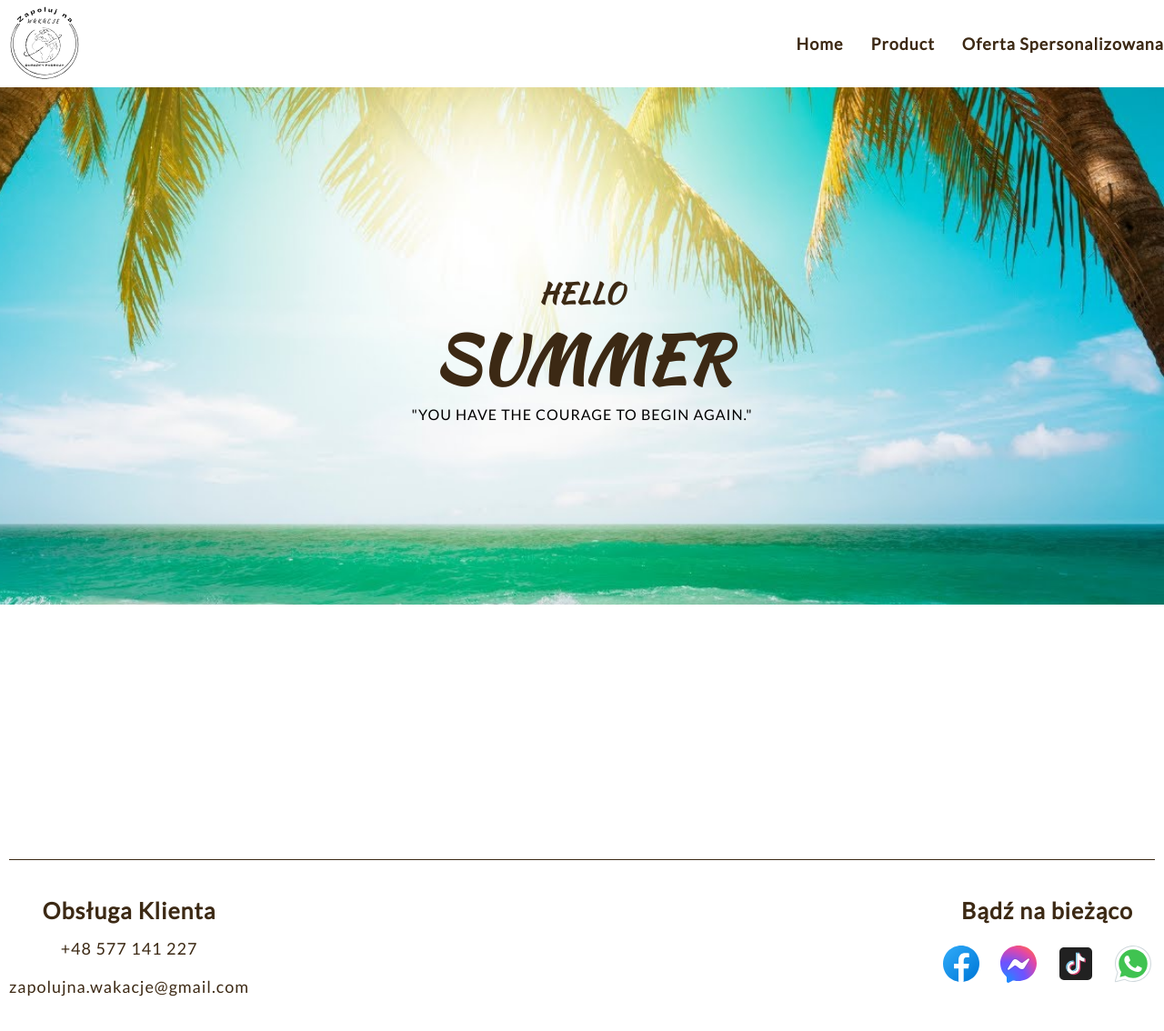
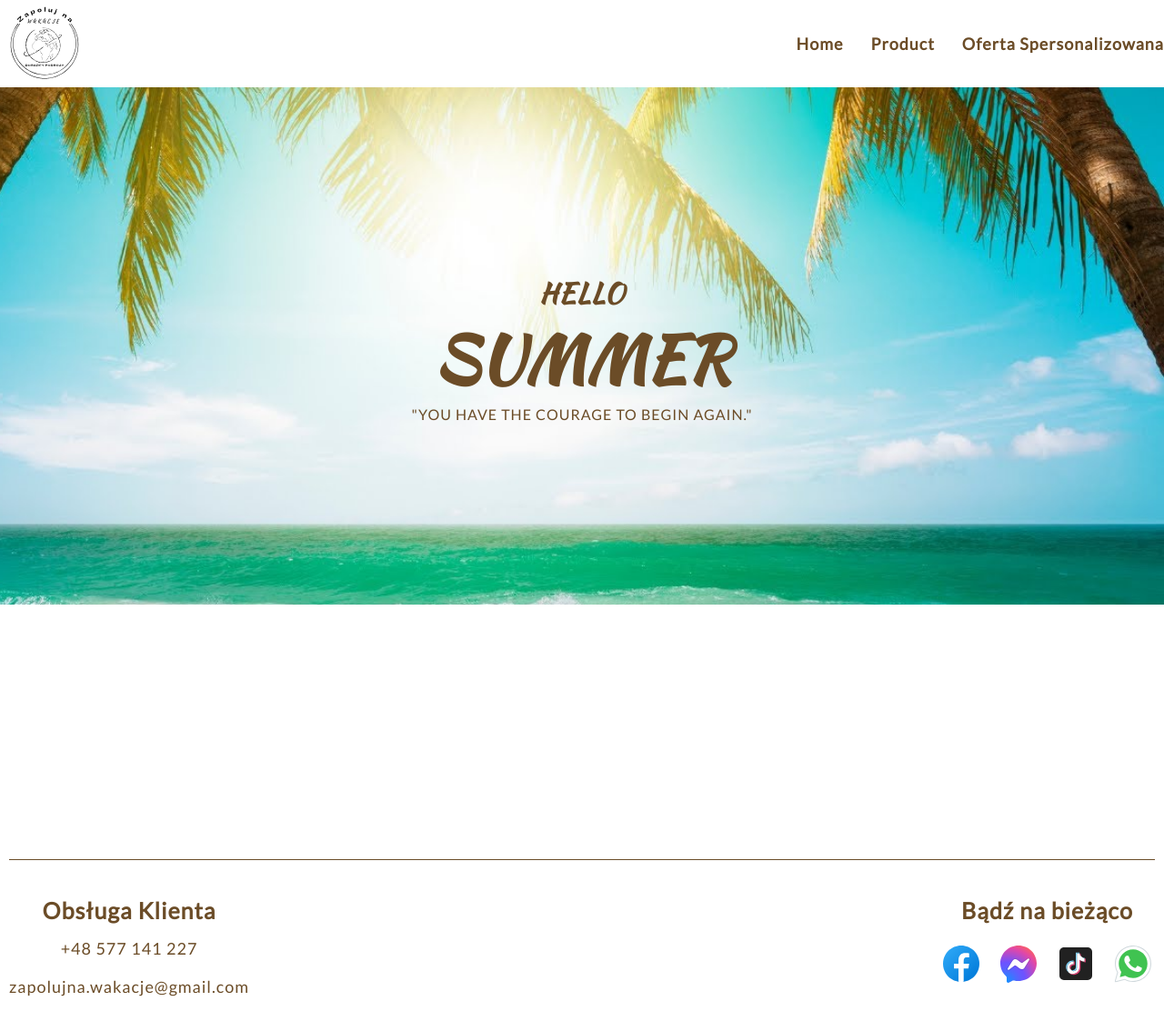
Before and after one commit to Anatoli1022/turizm, a React (Create React App) app: page / in a window 1280 px wide. Shown: the top 1134 px of the page at 91% size. Built offline with nearby package versions, Linux system fonts and the light colour scheme; no server answers.

Commit message:
feat: adds variables

```diff
--- a/src/components/hooks/searchBar/SearchBar.module.scss
+++ b/src/components/hooks/searchBar/SearchBar.module.scss
@@ -1,3 +1,5 @@
+@import '../../../styles/variables.scss';
+
 .wrapper-search {
   max-width: 630px;
   position: relative;
@@ -6,22 +8,22 @@
 }
 
 .search {
-  color: #3c2914;
+  color: $color-primary;
   padding-top: 18px;
   padding-bottom: 15px;
   padding-left: 26px;
   font-size: 16px;
   padding-right: 45px;
-  border: 1px solid #3c2914;
+  border: 1px solid$color-primary;
   border-radius: 6px;
   width: 100%;
-  transition: 0.3s;
+  transition: $transition-base;
 
   &:focus-visible {
     outline: none;
   }
   &::placeholder {
-    color: #3c2914;
+    color: $color-primary;
     font-size: 14px;
     font-weight: 400;
   }
--- a/src/components/page/home/hero/Hero.module.scss
+++ b/src/components/page/home/hero/Hero.module.scss
@@ -1,3 +1,5 @@
+@import '../../../../styles/variables.scss';
+
 .hero {
   position: relative;
   padding-top: 300px;
@@ -21,7 +23,7 @@
   font-family: 'Kaushan Script';
   text-align: center;
   font-size: 30px;
-  color: #3c2914;
+  color: $color-primary;
   text-transform: uppercase;
 }
 
@@ -32,5 +34,6 @@
 
 .text {
   text-align: center;
+  color: $color-primary;
   text-transform: uppercase;
 }
--- a/src/components/page/home/product/Product.module.scss
+++ b/src/components/page/home/product/Product.module.scss
@@ -1,3 +1,4 @@
+@import '../../../../styles/variables.scss';
 .product {
   padding-top: 200px;
 }
@@ -26,15 +27,15 @@
   z-index: 2;
   font-size: 30px;
   letter-spacing: 2px;
-  color: #ffff;
+  color: $color-white;
   left: 20px;
 }
 
 .information-wrapper {
-  transition: 0.3s;
+  transition: $transition-base;
   border-radius: 10px;
   opacity: 0;
-  background-color: black;
+  background-color: $color-black;
   padding: 20px;
   position: absolute;
   top: 0;
@@ -46,14 +47,14 @@
   font-size: 20px;
   font-weight: 700;
   letter-spacing: 2px;
-  color: #ffff;
+  color: $color-white;
 }
 
 .information {
   margin-top: 6px;
   line-height: 24px;
   font-size: 20px;
-  color: #ffff;
+  color: $color-white;
   margin-top: 10px;
   display: -webkit-box;
   -webkit-box-orient: vertical;
@@ -63,7 +64,7 @@
 
 .text {
   font-size: 20px;
-  color: #ffff;
+  color: $color-white;
   position: absolute;
   bottom: 20px;
   left: 20px;
@@ -83,7 +84,7 @@
     .swiper-pagination-bullet {
       width: 14px;
       height: 14px;
-      background-color: #3c2914;
+      background-color: $color-primary;
     }
 
     .swiper-button-next {
--- a/src/components/page/products/hero/Hero.module.scss
+++ b/src/components/page/products/hero/Hero.module.scss
@@ -1,14 +1,13 @@
+@import '../../../../styles/variables.scss';
+
 .hero {
   padding-top: 100px;
   position: relative;
 }
 
-
-
-
 .button {
   cursor: pointer;
-  color: #3c2914;
+  color: $color-primary;
   font-weight: 500;
   font-size: 16px;
   background: none;
@@ -23,10 +22,10 @@
   &::before {
     content: '';
     position: absolute;
-    background-color: #3c2914;
+    background-color: $color-primary;
     width: 7px;
     height: 1px;
-    transition: 0.3s;
+    transition: $transition-base;
   }
 
   &::before {
@@ -66,7 +65,7 @@
   box-shadow: 0px 14px 24px 0px rgba(0, 0, 51, 0.07);
   border-radius: 20px;
   padding-bottom: 20px;
-  background-color: #ffff;
+  background-color: $color-white;
   border: 1px solid #ccccd6;
 }
 .information-wrapper {
@@ -77,7 +76,7 @@
 
 .link {
   text-decoration: none;
-  color: #3c2914;
+  color: $color-primary;
 }
 
 .image {
--- a/src/components/shared/footer/Footer.module.scss
+++ b/src/components/shared/footer/Footer.module.scss
@@ -1,3 +1,5 @@
+@import '../../../styles/variables.scss';
+
 .footer {
   margin-top: 80px;
   padding-bottom: 50px;
@@ -10,7 +12,7 @@
   justify-content: space-between;
   flex-wrap: wrap;
   column-gap: 100px;
-  border-top: 1px solid #3c2914;
+  border-top: 1px solid $color-primary;
   padding-top: 40px;
 }
 
@@ -23,21 +25,21 @@
 }
 
 .title {
-  color: #3c2914;
+  color: $color-primary;
   font-size: 25px;
   text-align: center;
 }
 
 .link {
-  color: #3c2914;
+  color: $color-primary;
   text-align: center;
   font-size: 18px;
-  transition: 0.3s;
+  transition: $transition-base;
   padding-bottom: 3px;
   text-decoration: none;
-  border-bottom: 1px solid #ffff;
+  border-bottom: 1px solid $color-white;
   &:hover {
-    border-bottom: 1px solid #3c2914;
+    border-bottom: 1px solid $color-primary;
   }
 }
 
--- a/src/components/shared/header/header.module.scss
+++ b/src/components/shared/header/header.module.scss
@@ -1,3 +1,5 @@
+@import '../../../styles/variables.scss';
+
 .header {
   position: absolute;
   background-color: #fff;
@@ -31,9 +33,9 @@
   font-size: 18px;
   text-decoration: none;
   font-weight: 600;
-  color: #3c2914;
+  color: $color-primary;
   text-transform: capitalize;
-  transition: 0.3s;
+  transition: $transition-base;
   &:hover {
     color: #b17d42;
   }
--- a/src/styles/variables.scss
+++ b/src/styles/variables.scss
@@ -1,9 +1,9 @@
 // Colors
-$color-primary: #2a524c;
-$color-secondary: #f2c94c;
-$color-tertiary: #323232;
+$color-primary: #6b4c27;
+// $color-primary: #3c2914;
+$color-white: #ffff;
+$color-black: #222020;
 
-$color-white: #fff;
 $color-accent-secondary: '';
 
 $color-primary-hover: '';
```
